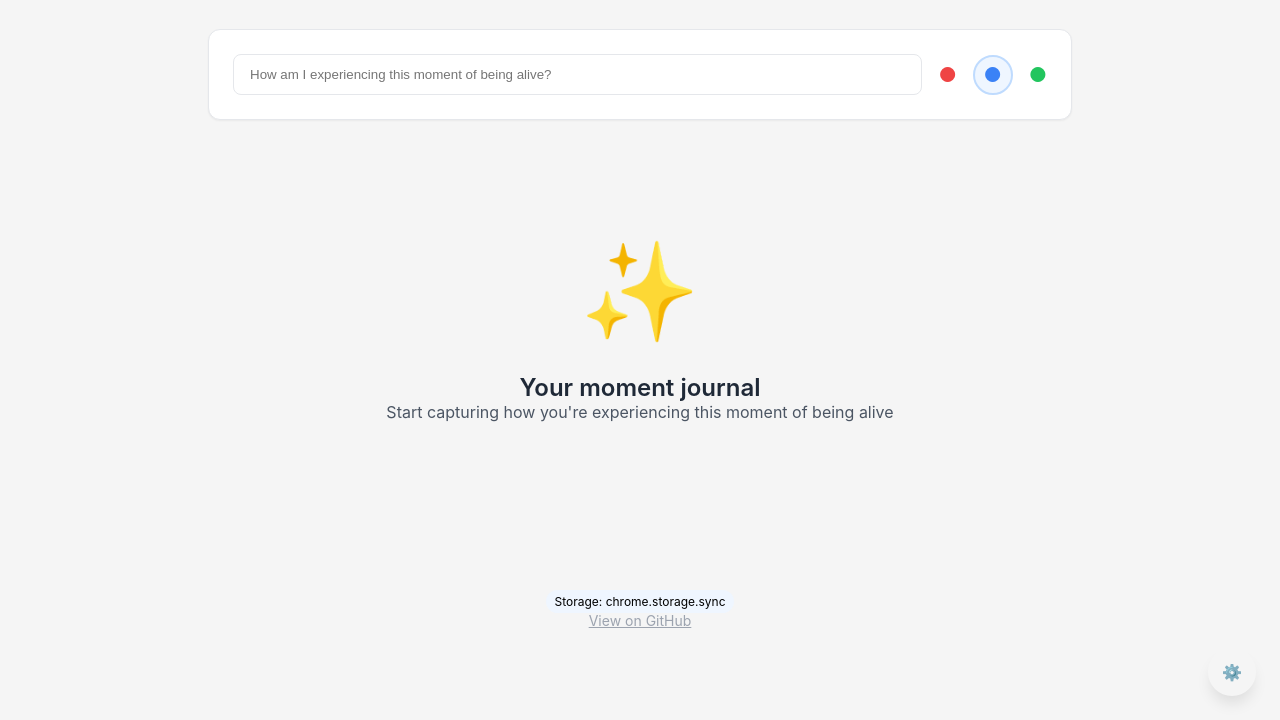
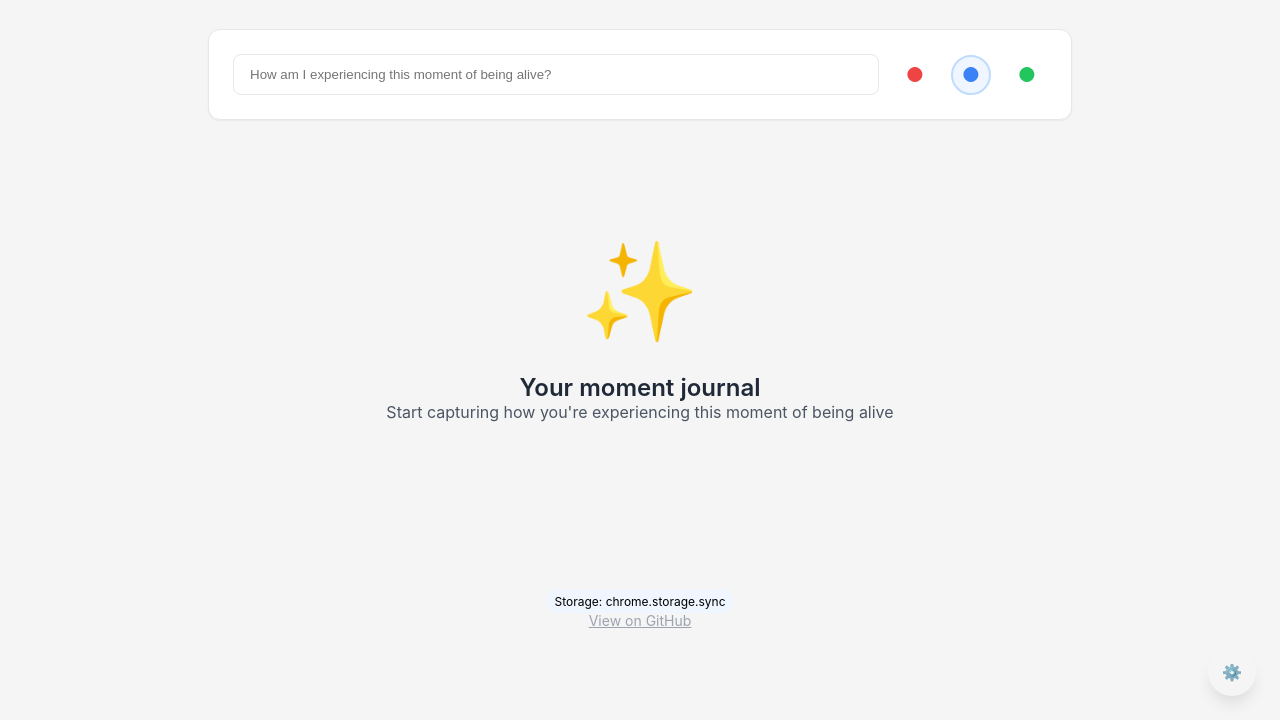
Before and after one commit to srid/haietmoba, a browser extension: page index.html in a window 1280 px wide. Shown: the part 80-800 px from the top of the page. Drawn offline with Linux system fonts and the light colour scheme.

Commit message:
Fix mood selector shifting by giving all buttons consistent size
- All mood buttons now have w-10 h-10 with flex centering
- Prevents layout shifts when switching between active/inactive states
- Active buttons get border and background, inactive buttons stay as centered dots
- No more left/right shifting when selecting different moods

```diff
--- a/app.js
+++ b/app.js
@@ -125,8 +125,8 @@ function updateMoodButtons() {
             // Active: dot with circle around it
             btn.className = `mood-btn w-10 h-10 rounded-full flex items-center justify-center text-xl transition-colors border-2 ${config.borderColor} ${config.bgColor} ${config.color} cursor-pointer`;
         } else {
-            // Inactive: just the dot, no circle
-            btn.className = `mood-btn text-xl transition-colors ${config.color} cursor-pointer`;
+            // Inactive: just the dot, same size container
+            btn.className = `mood-btn w-10 h-10 flex items-center justify-center text-xl transition-colors ${config.color} cursor-pointer`;
         }
     });
 }
--- a/index.html
+++ b/index.html
@@ -31,9 +31,9 @@
                     class="flex-1 px-4 py-3 border border-gray-200 rounded-lg text-gray-900 placeholder-gray-400 focus:outline-none focus:ring-2 focus:ring-accent-blue focus:border-transparent"
                 />
                 <div class="flex gap-4 justify-center sm:justify-start items-center">
-                    <span data-mood="Bad" class="mood-btn text-red-500 text-xl transition-colors cursor-pointer" title="Feeling bad">●</span>
-                    <span data-mood="Good" class="mood-btn text-blue-500 text-xl transition-colors cursor-pointer" title="Feeling good">●</span>
-                    <span data-mood="Excellent" class="mood-btn text-green-500 text-xl transition-colors cursor-pointer" title="Feeling excellent">●</span>
+                    <span data-mood="Bad" class="mood-btn w-10 h-10 flex items-center justify-center text-red-500 text-xl transition-colors cursor-pointer" title="Feeling bad">●</span>
+                    <span data-mood="Good" class="mood-btn w-10 h-10 flex items-center justify-center text-blue-500 text-xl transition-colors cursor-pointer" title="Feeling good">●</span>
+                    <span data-mood="Excellent" class="mood-btn w-10 h-10 flex items-center justify-center text-green-500 text-xl transition-colors cursor-pointer" title="Feeling excellent">●</span>
                 </div>
             </div>
         </div>
```
